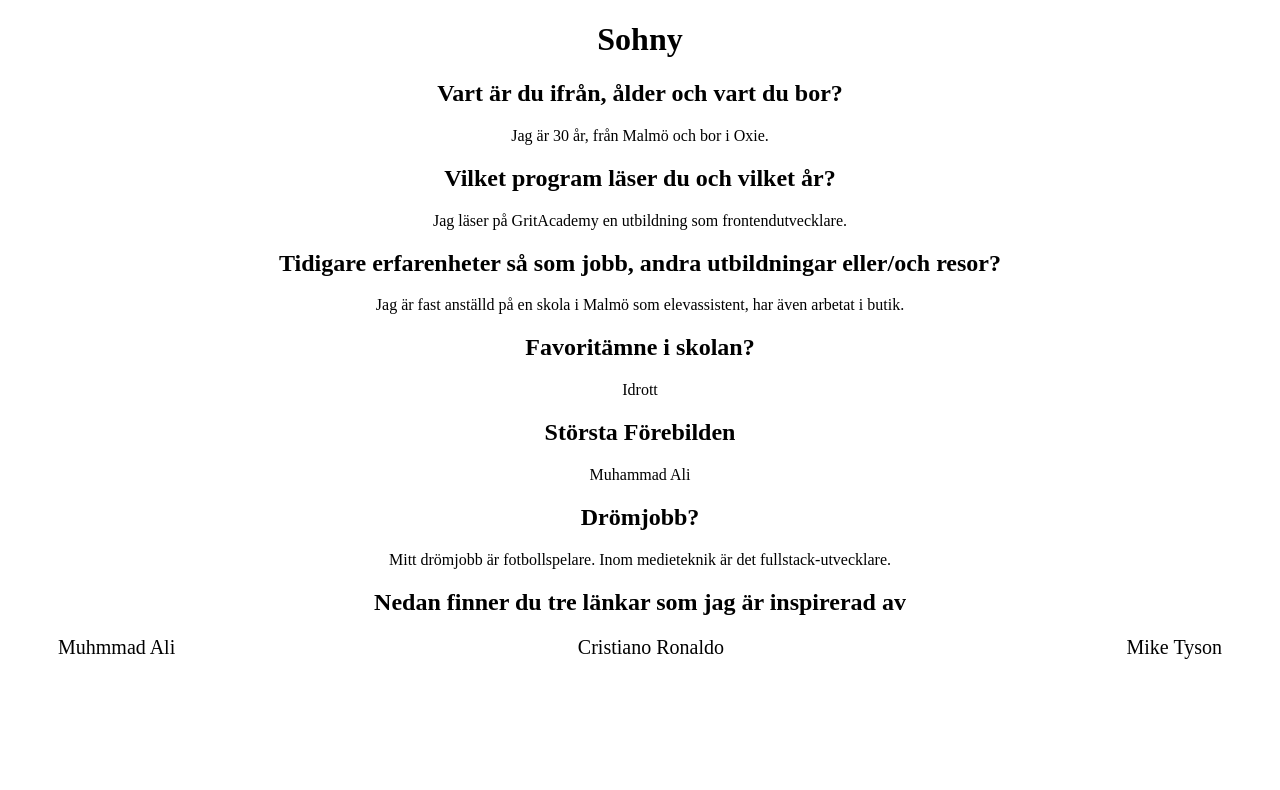
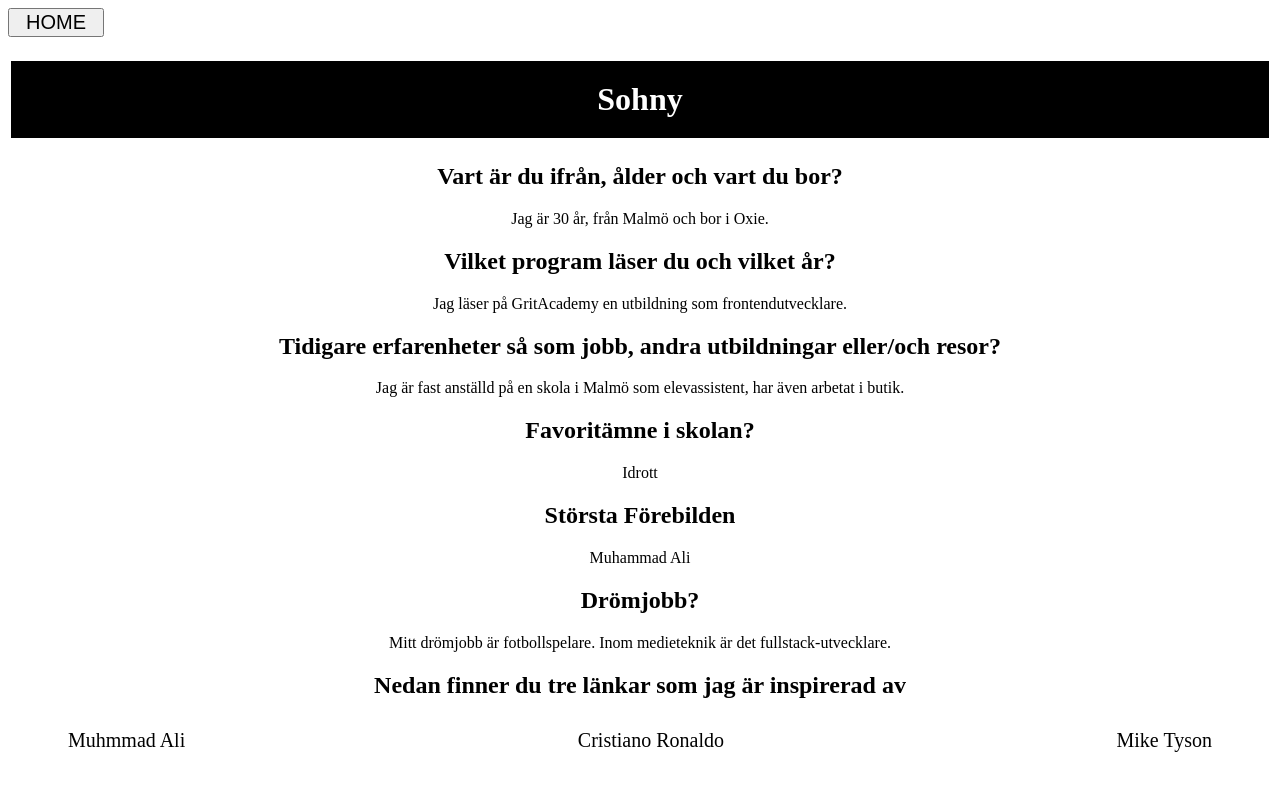
Before and after one commit to Sohnyzhy/Miniprojekt, a plain HTML site: page miniprojekt/inspo.html in a window 1280 px wide. Drawn offline with Linux system fonts and the light colour scheme.

Commit message:
Add files via upload

```diff
--- a/miniprojekt/css/inspo.css
+++ b/miniprojekt/css/inspo.css
@@ -2,6 +2,10 @@ h1 {
     display: flex;
     justify-content: center;
     align-items: center;
+    background-color: black;
+    color: white;
+    border: 3px solid white;
+    padding: 20px;
 }
 h2 {display: flex;
     justify-content: center;
@@ -21,6 +25,7 @@ a{
     text-decoration: none;
     color: black;
     font-size: 20px;
+    padding: 10px;
 
 
 }
--- a/miniprojekt/inspo.html
+++ b/miniprojekt/inspo.html
@@ -8,6 +8,7 @@
       <link rel="stylesheet" href="css/inspo.css">
    </head>
    <body>
+      <button><a href="index.html">HOME</a></button>
       <h1>Sohny</h1>
       <h2>Vart är du ifrån, ålder och vart du bor?</h2>
       <p>Jag är 30 år, från Malmö och bor i Oxie.</p>
@@ -27,5 +28,6 @@
          <a href="https://www.youtube.com/watch?v=LnespGAwP_Q">Cristiano Ronaldo</a>
          <a href="https://www.youtube.com/watch?v=Chn6VlVOLVo">Mike Tyson</a>
       </div>
+
    </body>
 </html>
```
Also changed, not shown: miniprojekt/kontakt.html (+5 -4 lines).
